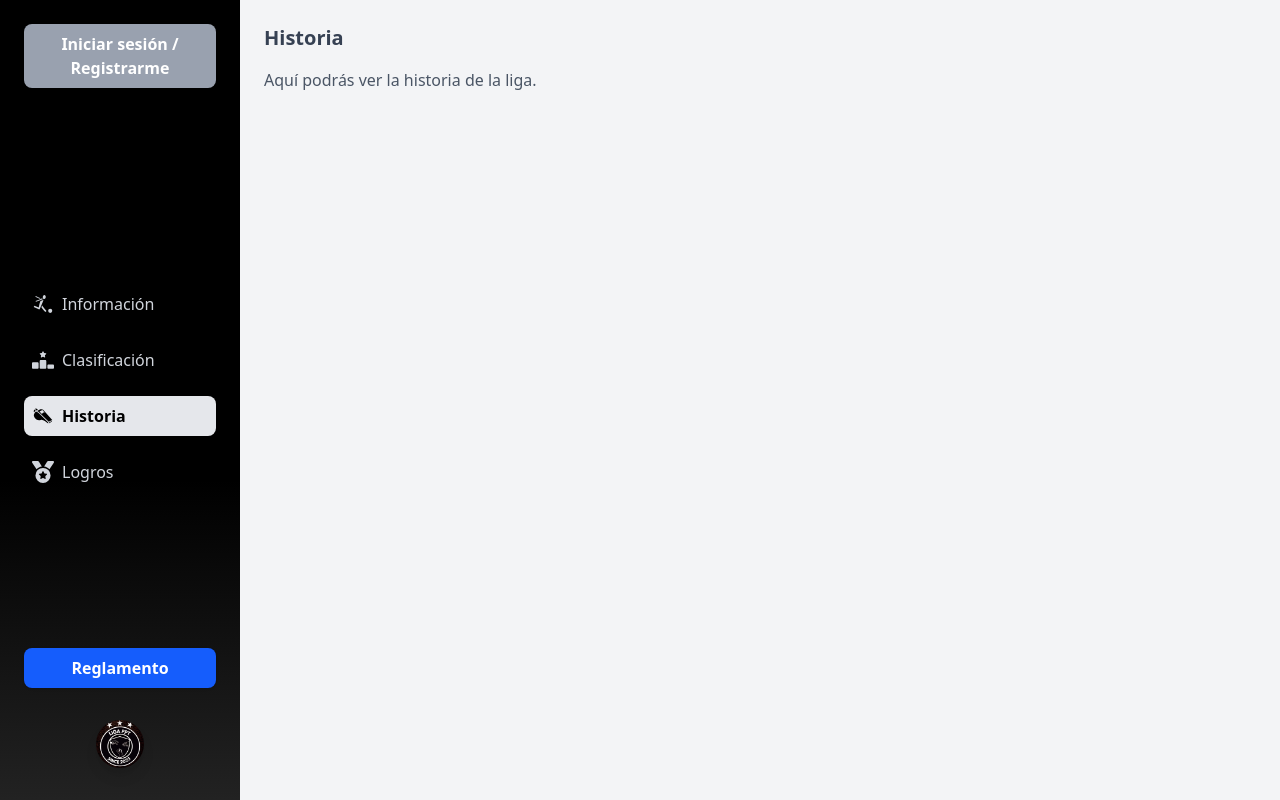
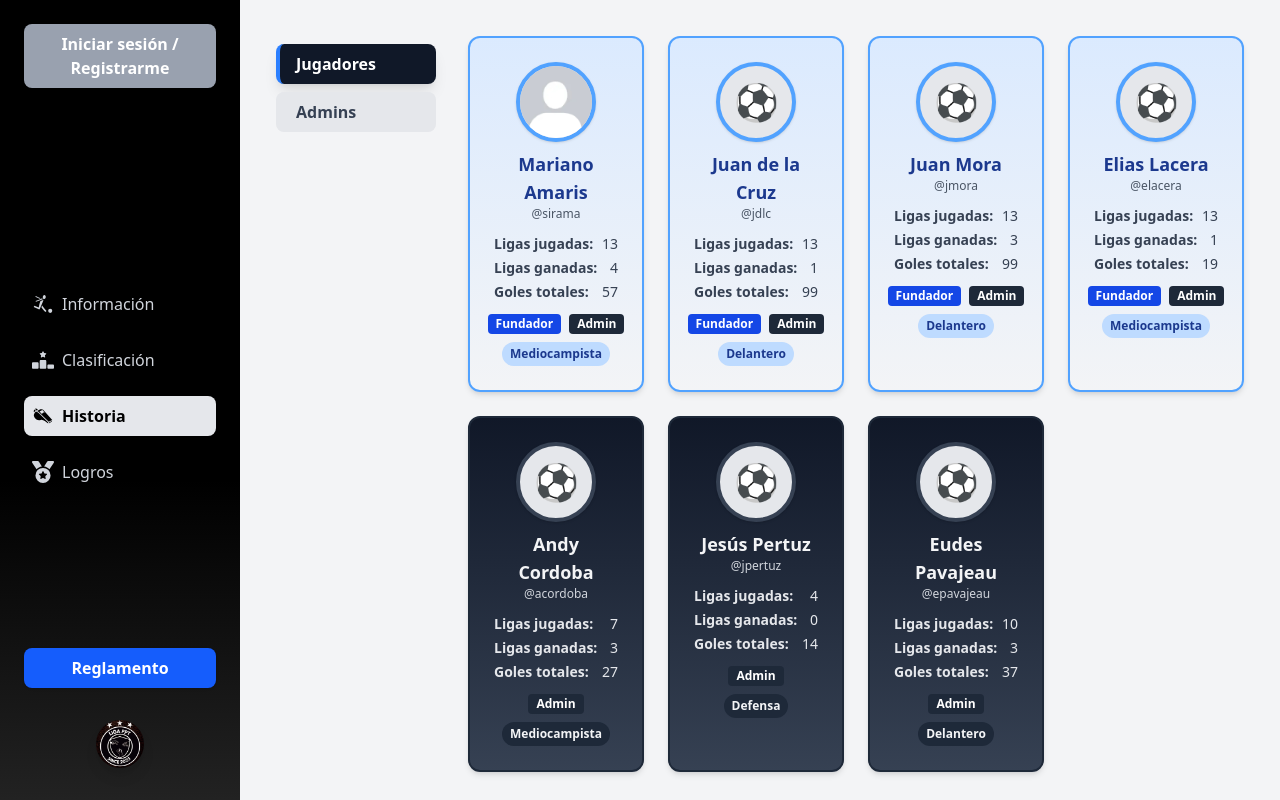
Before and after one commit to marianoamaris/liga-ppt, a React (Vite) app: page /historia in a window 1280 px wide. Built offline with nearby package versions, Linux system fonts and the light colour scheme.

Commit message:
Adicion contenido /Historia + administradores

```diff
--- a/src/components/sections/Historia.tsx
+++ b/src/components/sections/Historia.tsx
@@ -1,10 +1,149 @@
-import React from "react";
+import React, { useState } from "react";
+import { USUARIOS_LIGA } from "../../constants/USUARIOS_LIGA";
+import { Card } from "../common/Card";
+import noPhoto from "../../assets/no-photo.jpg";
+
+const TABS = [
+  { id: "jugadores", label: "Jugadores" },
+  { id: "admins", label: "Admins" },
+];
 
 export const Historia: React.FC = () => {
+  const [tab, setTab] = useState("jugadores");
   return (
-    <div className="space-y-4">
-      <h2 className="text-xl font-semibold text-gray-700">Historia</h2>
-      <p className="text-gray-600">Aquí podrás ver la historia de la liga.</p>
+    <div className="flex p-3 gap-8">
+      {/* Sidebar de tabs */}
+      <aside className="min-w-[160px] flex flex-col gap-2 pt-2">
+        {TABS.map((t) => (
+          <button
+            key={t.id}
+            onClick={() => setTab(t.id)}
+            className={`px-4 py-2 rounded-lg font-semibold text-left transition border-l-4
+              ${
+                tab === t.id
+                  ? "bg-gray-900 text-white border-l-blue-500 shadow-lg"
+                  : "bg-gray-200 text-gray-700 border-l-transparent hover:bg-gray-300"
+              }
+            `}
+          >
+            {t.label}
+          </button>
+        ))}
+      </aside>
+      {/* Contenido */}
+      <div className="flex-1">
+        {tab === "jugadores" && (
+          <div className="grid grid-cols-1 gap-6 sm:grid-cols-2 md:grid-cols-3 lg:grid-cols-4">
+            {USUARIOS_LIGA.map((user) => (
+              <UserCard key={user.username} user={user} />
+            ))}
+          </div>
+        )}
+        {tab === "admins" && (
+          <div className="grid grid-cols-1 gap-6 sm:grid-cols-2 md:grid-cols-3 lg:grid-cols-4">
+            {USUARIOS_LIGA.filter((user) => user.esAdmin).map((user) => (
+              <UserCard key={user.username} user={user} />
+            ))}
+          </div>
+        )}
+      </div>
     </div>
   );
 };
+
+// Card tipo FIFA para usuario
+const UserCard: React.FC<{ user: (typeof USUARIOS_LIGA)[0] }> = ({ user }) => {
+  const isFundador = !!user.esFundador;
+  const cardBg = isFundador
+    ? "bg-gradient-to-b from-blue-100 to-gray-100 border-blue-400"
+    : "bg-gradient-to-b from-gray-900 to-gray-700 border-gray-800";
+  const nameColor = isFundador ? "text-blue-900" : "text-gray-100";
+  return (
+    <Card
+      className={`relative flex flex-col items-center p-4 ${cardBg} border-2 shadow-lg rounded-2xl min-h-[300px]`}
+    >
+      {/* Avatar */}
+      <div
+        className={`w-20 h-20 rounded-full bg-gray-200 border-4 ${
+          isFundador ? "border-blue-400" : "border-gray-700"
+        } shadow mb-2 flex items-center justify-center overflow-hidden`}
+      >
+        {user.avatar ? (
+          <img
+            src={user.avatar}
+            alt={user.name}
+            className="object-cover w-full h-full"
+          />
+        ) : user.username === "sirama" ? (
+          <img
+            src={noPhoto}
+            alt="Default Facebook"
+            className="object-cover w-full h-full"
+          />
+        ) : (
+          <span className="text-4xl text-gray-400">⚽️</span>
+        )}
+      </div>
+      {/* Nombre y username */}
+      <div className="mb-1 text-center">
+        <div className={`text-lg font-bold ${nameColor}`}>{user.name}</div>
+        <div
+          className={`text-xs ${
+            isFundador ? "text-gray-600" : "text-gray-300"
+          }`}
+        >
+          @{user.username}
+        </div>
+      </div>
+      {/* Stats */}
+      <div className="flex flex-col w-full gap-1 mt-2">
+        <div
+          className={`flex justify-between text-sm ${
+            isFundador ? "text-gray-700" : "text-gray-200"
+          }`}
+        >
+          <span className="font-semibold">Ligas jugadas:</span>
+          <span>{user.ligasJugadas}</span>
+        </div>
+        <div
+          className={`flex justify-between text-sm ${
+            isFundador ? "text-gray-700" : "text-gray-200"
+          }`}
+        >
+          <span className="font-semibold">Ligas ganadas:</span>
+          <span>{user.ligasGanadas}</span>
+        </div>
+        <div
+          className={`flex justify-between text-sm ${
+            isFundador ? "text-gray-700" : "text-gray-200"
+          }`}
+        >
+          <span className="font-semibold">Goles totales:</span>
+          <span>{user.golesTotales}</span>
+        </div>
+      </div>
+      {/* Badges */}
+      <div className="flex gap-2 mt-3">
+        {user.esFundador && (
+          <span className="px-2 py-0.5 text-xs rounded bg-blue-700 text-white font-bold">
+            Fundador
+          </span>
+        )}
+        {user.esAdmin && (
+          <span className="px-2 py-0.5 text-xs rounded bg-gray-800 text-white font-bold">
+            Admin
+          </span>
+        )}
+      </div>
+      {/* Posición */}
+      <div
+        className={`mt-2 text-xs font-semibold px-2 py-1 rounded-full ${
+          isFundador ? "bg-blue-200 text-blue-900" : "bg-gray-800 text-gray-100"
+        }`}
+        title="Posición principal"
+      >
+        {user.posicion.charAt(0).toUpperCase() + user.posicion.slice(1)}
+      </div>
+    </Card>
+  );
+};
--- /dev/null
+++ b/src/constants/USUARIOS_LIGA.ts
@@ -0,0 +1,94 @@
+export type Posicion = "arquero" | "defensa" | "mediocampista" | "delantero";
+
+export interface UsuarioLiga {
+  name: string;
+  username: string;
+  avatar?: string | null;
+  ligasJugadas: number;
+  esFundador?: boolean;
+  ligasGanadas: number;
+  esAdmin: boolean;
+  golesTotales: number;
+  posicion: Posicion;
+}
+
+export const USUARIOS_LIGA: UsuarioLiga[] = [
+  {
+    name: "Mariano Amaris",
+    username: "sirama",
+    avatar: null,
+    ligasJugadas: 13,
+    esFundador: true,
+    ligasGanadas: 4,
+    esAdmin: true,
+    golesTotales: 57,
+    posicion: "mediocampista",
+  },
+  {
+    name: "Juan de la Cruz",
+    username: "jdlc",
+    avatar: null,
+    ligasJugadas: 13,
+    esFundador: true,
+    ligasGanadas: 1,
+    esAdmin: true,
+    golesTotales: 99,
+    posicion: "delantero",
+  },
+  {
+    name: "Juan Mora",
+    username: "jmora",
+    avatar: null,
+    ligasJugadas: 13,
+    esFundador: true,
+    ligasGanadas: 3,
+    esAdmin: true,
+    golesTotales: 99,
+    posicion: "delantero",
+  },
+
+  {
+    name: "Elias Lacera",
+    username: "elacera",
+    avatar: null,
+    ligasJugadas: 13,
+    esFundador: true,
+    ligasGanadas: 1,
+    esAdmin: true,
+    golesTotales: 19,
+    posicion: "mediocampista",
+  },
+  {
+    name: "Andy Cordoba",
+    username: "acordoba",
+    avatar: null,
+    ligasJugadas: 7,
+    esFundador: false,
+    ligasGanadas: 3,
+    esAdmin: true,
+    golesTotales: 27,
+    posicion: "mediocampista",
+  },
+  {
+    name: "Jesús Pertuz",
+    username: "jpertuz",
+    avatar: null,
+    ligasJugadas: 4,
+    esFundador: false,
+    ligasGanadas: 0,
+    esAdmin: true,
+    golesTotales: 14,
+    posicion: "defensa",
+  },
+  {
+    name: "Eudes Pavajeau",
+    username: "epavajeau",
+    avatar: null,
+    ligasJugadas: 10,
+    esFundador: false,
+    ligasGanadas: 3,
+    esAdmin: true,
+    golesTotales: 37,
+    posicion: "delantero",
+  },
+];
```
Also changed, not shown: src/assets/no-photo.jpg (added).
